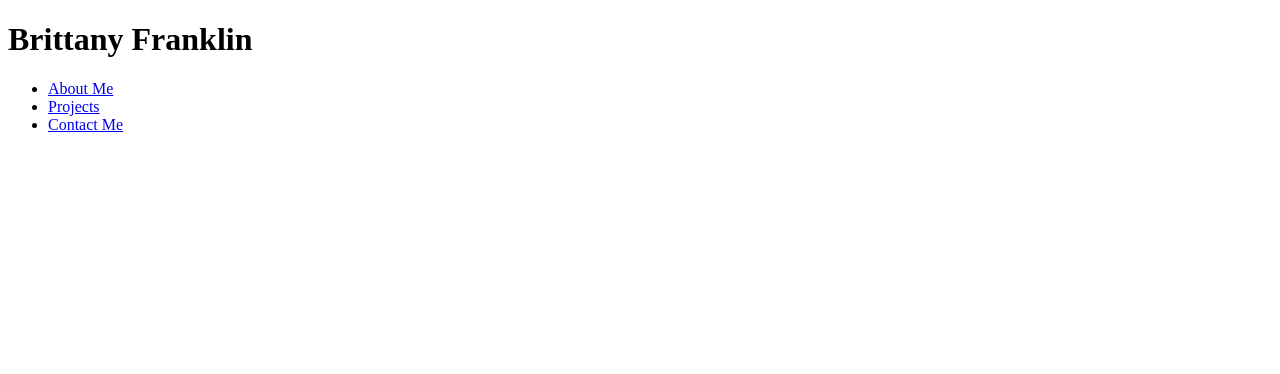
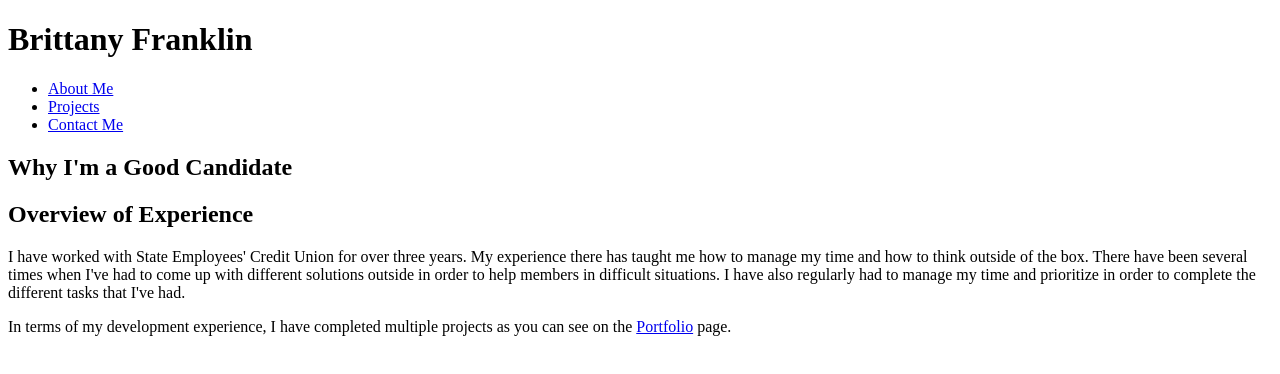
Before and after one commit to brittmoni/HW-Wireframe, a plain HTML site: page index.html in a window 1280 px wide. Drawn offline with Linux system fonts and the light colour scheme.

Commit message:
Edit to homework

```diff
--- a/index.html
+++ b/index.html
@@ -18,13 +18,15 @@
      </ul>
    </nav>
    <section>
-       <h1></h1>
+       <h2>Why I'm a Good Candidate</h2>
        <article>
-
+          <h2>Overview of Experience</h2>
+          <p>I have worked with State Employees' Credit Union for over three years. My experience there has taught me how to manage my time and how to think outside of the box. There have been several times when I've had to come up with different solutions outside in order to help members in difficult situations. I have also regularly had to manage my time and prioritize in order to complete the different tasks that I've had.</p>
+          <p>In terms of my development experience, I have completed multiple projects as you can see on the <a href="#">Portfolio</a> page.</p>
        </article>
    </section>
    <aside>
-
+     <h2></h2>
    </aside>
    <footer>
 
```
